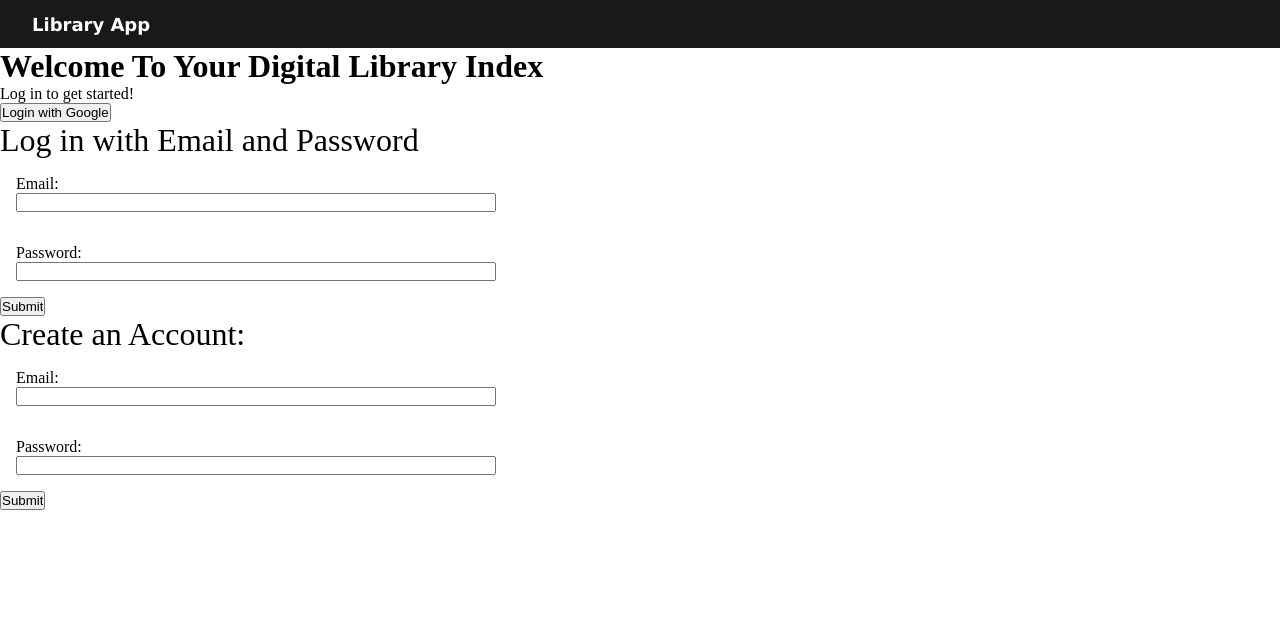
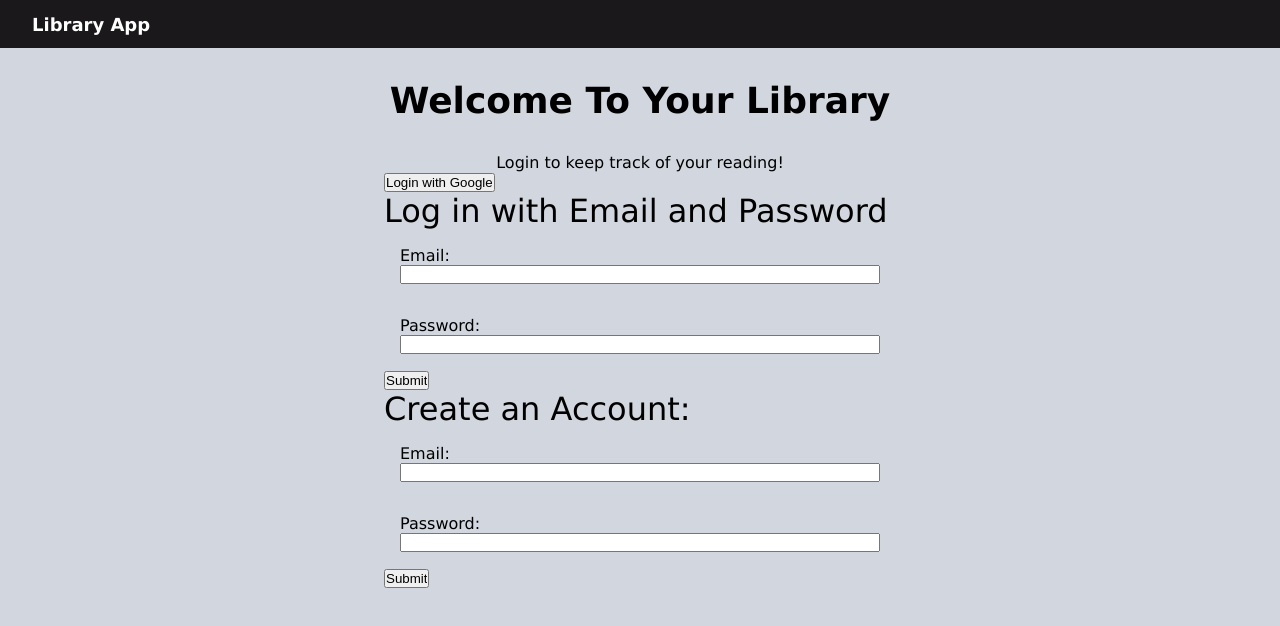
Before and after one commit to vulpes-walter1313/TOP-Libraryjs, a Next.js app: page / in a window 1280 px wide. Shown: the top 626 px of the page. Built offline with nearby package versions, Linux system fonts and the light colour scheme; no server answers.

Commit message:
improved styles

```diff
--- a/pages/index.tsx
+++ b/pages/index.tsx
@@ -9,11 +9,11 @@ import { signOut } from "firebase/auth";
 export default function Home() {
   const { user } = useContext(UserContext);
   return (
-    <main className="homepage-main">
+    <main className={styles.homepageMain}>
       <Head>
         <title>Library App</title>
       </Head>
-      <h1>Welcome To Your Digital Library Index</h1>
+      <h1>Welcome To Your Library</h1>
       {user ? (
         <button
           onClick={() => {
@@ -25,7 +25,7 @@ export default function Home() {
         </button>
       ) : (
         <>
-          <p>Log in to get started!</p>
+          <p>Login to keep track of your reading!</p>
           <LoginForms />
         </>
       )}
--- a/styles/Home.module.css
+++ b/styles/Home.module.css
@@ -1,129 +1,14 @@
-.container {
-  padding: 0 2rem;
+.homepageMain {
+ background-color: #d2d7df;
+ min-width: 100vw;
+ min-height: 100vh;
+ display: flex;
+ flex-flow: column nowrap;
+ align-items: center;
+ font-family: Verdana, Geneva, Tahoma, sans-serif;
 }
 
-.main {
-  min-height: 100vh;
-  padding: 4rem 0;
-  flex: 1;
-  display: flex;
-  flex-direction: column;
-  justify-content: center;
-  align-items: center;
+.homepageMain h1 {
+  margin: 2rem 0;
+  font-size: 2.25rem;
 }
-
-.footer {
-  display: flex;
-  flex: 1;
-  padding: 2rem 0;
-  border-top: 1px solid #eaeaea;
-  justify-content: center;
-  align-items: center;
-}
-
-.footer a {
-  display: flex;
-  justify-content: center;
-  align-items: center;
-  flex-grow: 1;
-}
-
-.title a {
-  color: #0070f3;
-  text-decoration: none;
-}
-
-.title a:hover,
-.title a:focus,
-.title a:active {
-  text-decoration: underline;
-}
-
-.title {
-  margin: 0;
-  line-height: 1.15;
-  font-size: 4rem;
-}
-
-.title,
-.description {
-  text-align: center;
-}
-
-.description {
-  margin: 4rem 0;
-  line-height: 1.5;
-  font-size: 1.5rem;
-}
-
-.code {
-  background: #fafafa;
-  border-radius: 5px;
-  padding: 0.75rem;
-  font-size: 1.1rem;
-  font-family: Menlo, Monaco, Lucida Console, Liberation Mono, DejaVu Sans Mono,
-    Bitstream Vera Sans Mono, Courier New, monospace;
-}
-
-.grid {
-  display: flex;
-  align-items: center;
-  justify-content: center;
-  flex-wrap: wrap;
-  max-width: 800px;
-}
-
-.card {
-  margin: 1rem;
-  padding: 1.5rem;
-  text-align: left;
-  color: inherit;
-  text-decoration: none;
-  border: 1px solid #eaeaea;
-  border-radius: 10px;
-  transition: color 0.15s ease, border-color 0.15s ease;
-  max-width: 300px;
-}
-
-.card:hover,
-.card:focus,
-.card:active {
-  color: #0070f3;
-  border-color: #0070f3;
-}
-
-.card h2 {
-  margin: 0 0 1rem 0;
-  font-size: 1.5rem;
-}
-
-.card p {
-  margin: 0;
-  font-size: 1.25rem;
-  line-height: 1.5;
-}
-
-.logo {
-  height: 1em;
-  margin-left: 0.5rem;
-}
-
-@media (max-width: 600px) {
-  .grid {
-    width: 100%;
-    flex-direction: column;
-  }
-}
-
-@media (prefers-color-scheme: dark) {
-  .card,
-  .footer {
-    border-color: #222;
-  }
-  .code {
-    background: #111;
-  }
-  .logo img {
-    filter: invert(1);
-  }
-}
```
